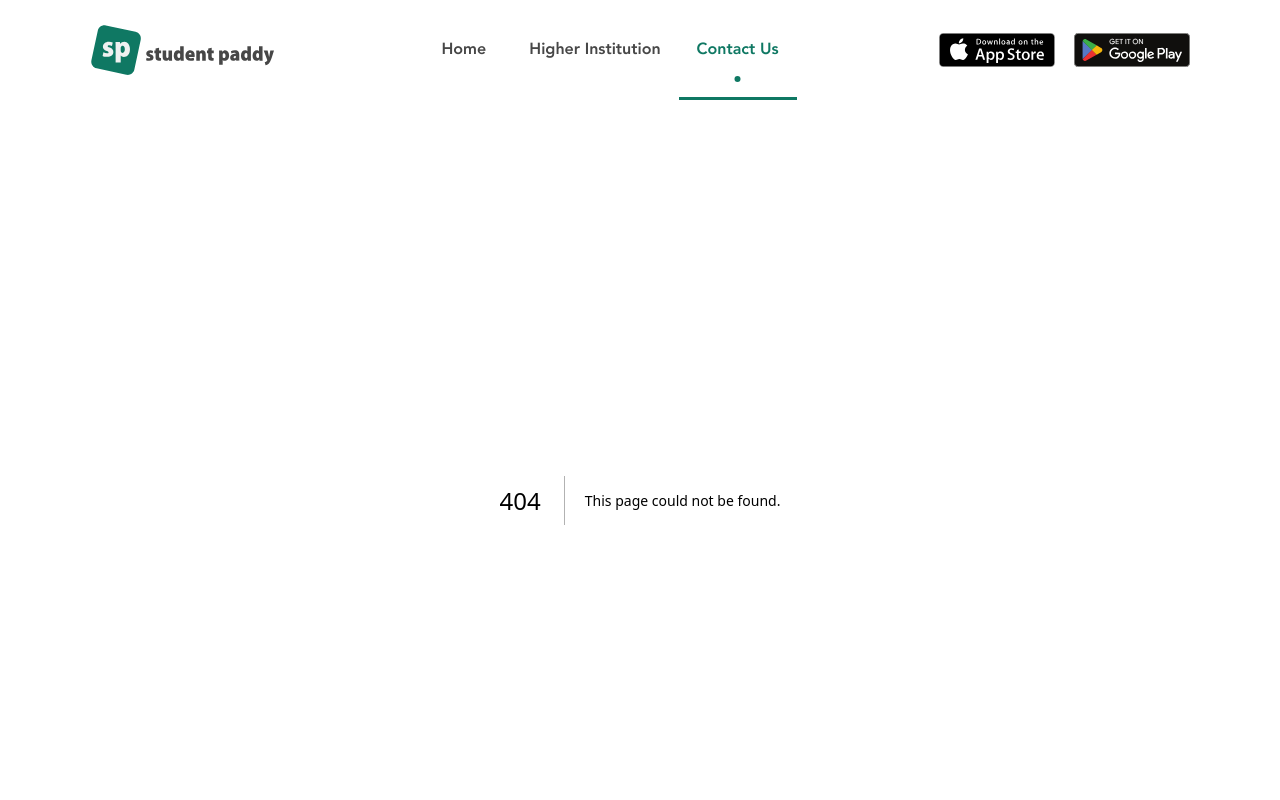
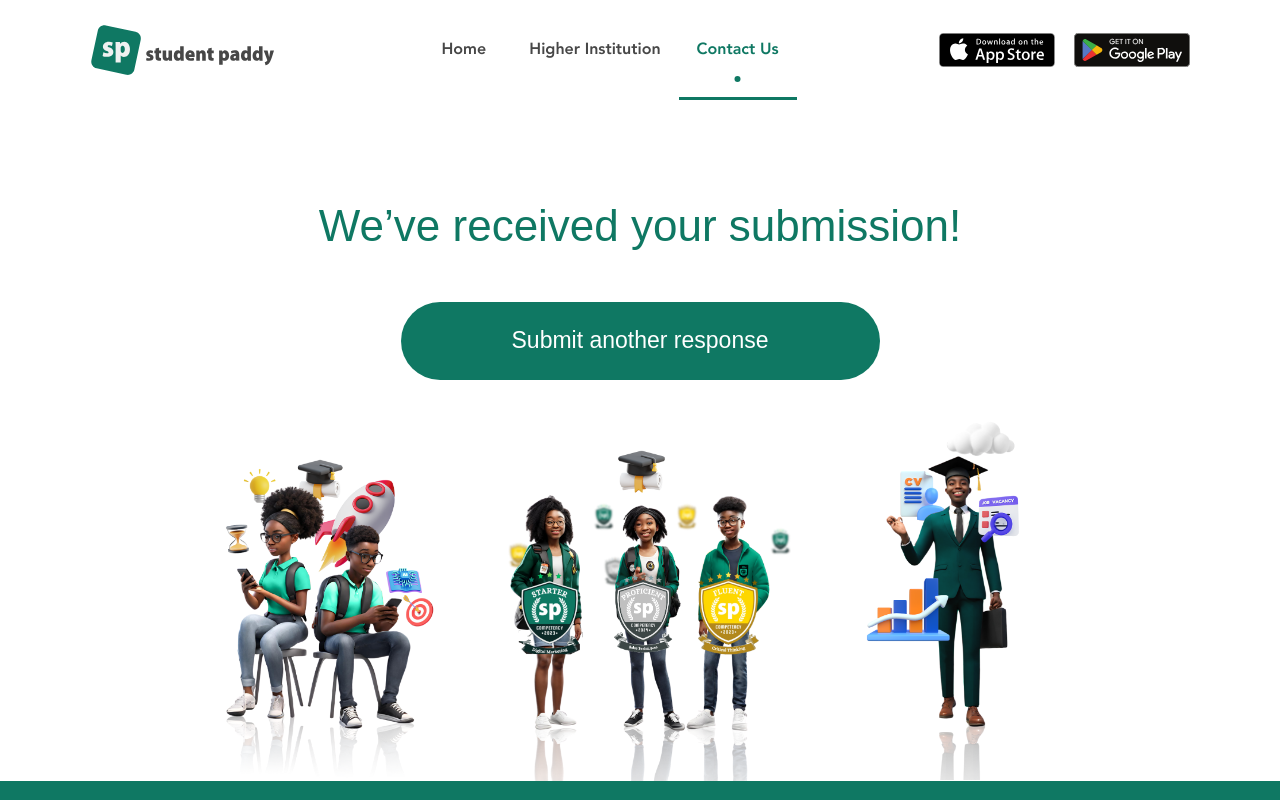
Before and after one commit to ArinzeGit/Student-Paddy-Website, a Next.js app: page /contact-us/message-submitted in a window 1280 px wide. Before the commit this address had no page. Built offline with nearby package versions, Linux system fonts and the light colour scheme; a web font is replaced by a local one.

Commit message:
implement message-submitted page

```diff
--- /dev/null
+++ b/src/app/contact-us/message-submitted/page.tsx
@@ -0,0 +1,49 @@
+"use client";
+import { useRouter } from "next/navigation";
+import Image from "next/image";
+
+const MessageSubmitted = () => {
+  const router = useRouter();
+  const handleSubmit = () => {
+    router.push("/contact-us");
+  };
+
+  return (
+    <div className="text-center pt-[91px]">
+      <h2 className="text-[#0F7863] font-[500] text-[44px] font-avenir leading-[1.59]">
+        We’ve received your submission!
+      </h2>
+      <button
+        onClick={() => handleSubmit()}
+        className="px-[111px] py-[27.5px] text-white font-[500] text-[23px] font-avenir leading-[1] bg-[#0F7863] rounded-full focus:outline-none active:ring-4 active:ring-[#c9e0dc] mt-[41px]"
+      >
+        Submit another response
+      </button>
+      <div className="flex items-center justify-center">
+        <Image
+          src={"/images/picture-onboarding.png"}
+          width={1113}
+          height={1392}
+          alt="Onboarding"
+          className="w-[25%]"
+        />
+        <Image
+          src={"/images/picture-earn-credentials.png"}
+          width={1077}
+          height={1350}
+          alt="Earn Credentials"
+          className="w-[25%]"
+        />
+        <Image
+          src={"/images/picture-employability.png"}
+          width={1074}
+          height={1341}
+          alt="Employability"
+          className="w-[25%]"
+        />
+      </div>
+    </div>
+  );
+};
+
+export default MessageSubmitted;
```
